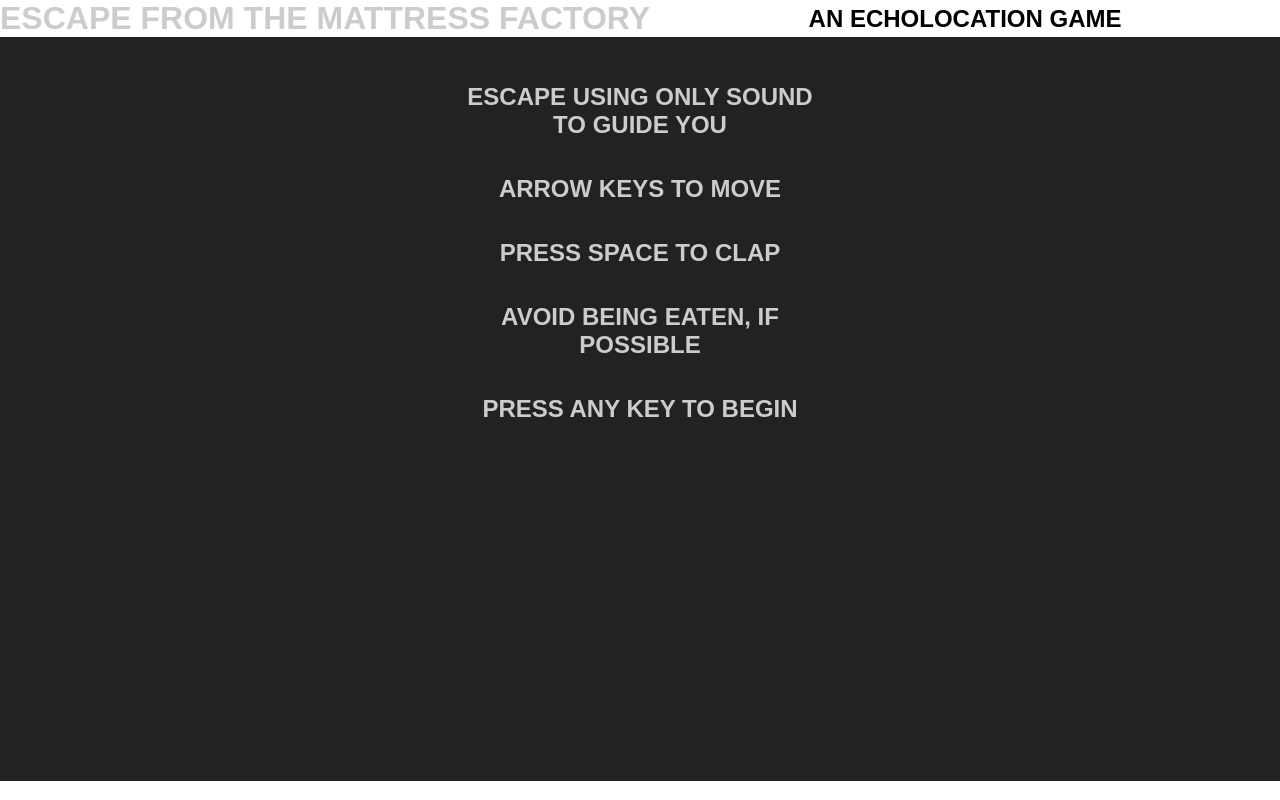
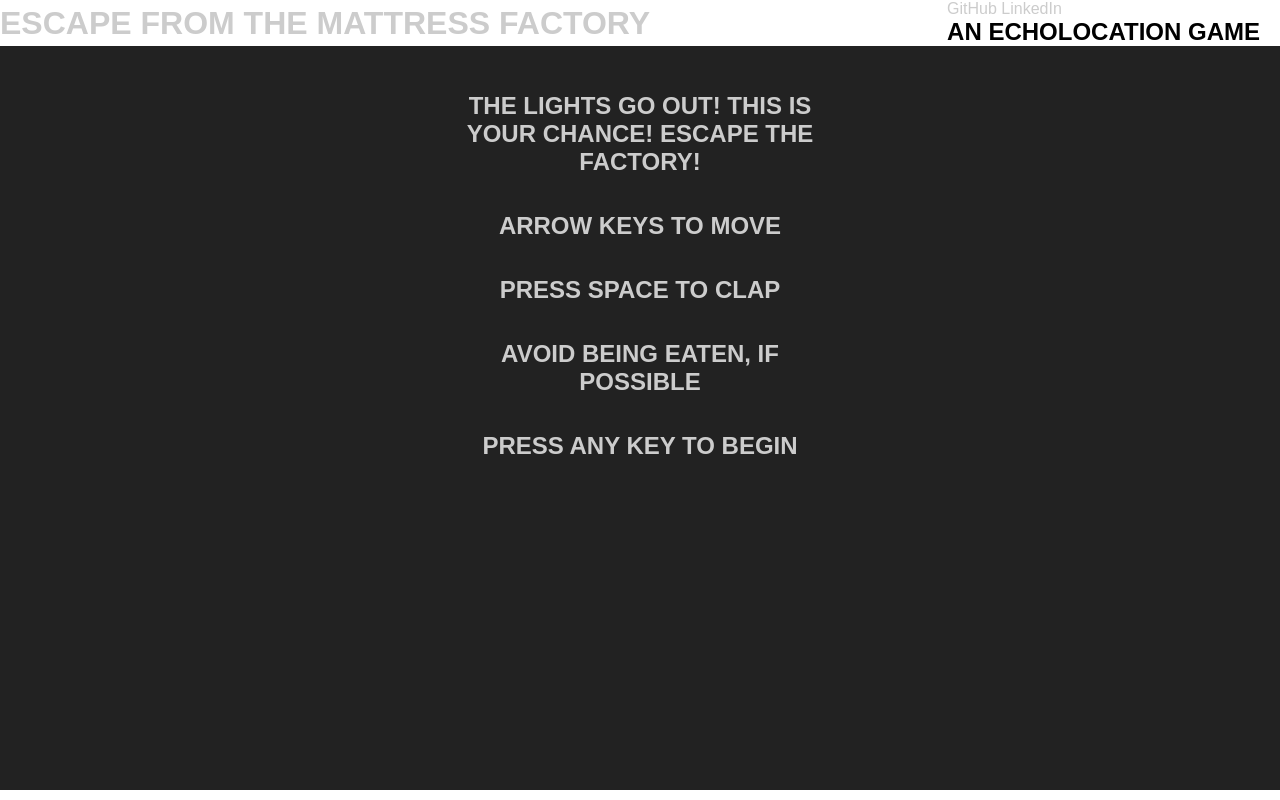
Before and after one commit to samblyon/mattressFactory, a website built with webpack: page index.html in a window 1280 px wide. Built offline with nearby package versions, Linux system fonts and the light colour scheme.

Commit message:
tweaked wording and added more monsters to 5

```diff
--- a/css/master.css
+++ b/css/master.css
@@ -2,6 +2,19 @@ body, h1, h2, h3, header, p, a {
   margin: 0;
   border: 0;
   font-family: sans-serif;
+}
+
+.nav-list {
+  padding-right: 20px;
+}
+
+a {
+  color: #ccc;
+  text-decoration: none;
+}
+
+a:hover {
+  color: #222;
 }
 
 .game-area {
--- a/index.html
+++ b/index.html
@@ -10,13 +10,23 @@
   <body>
     <header>
       <h1 class="title">ESCAPE FROM THE MATTRESS FACTORY</h1>
-      <h2>AN ECHOLOCATION GAME<h2>
+      <div class="nav-list">
+        <span>
+          <a href="https://github.com/samblyon/mattressFactory">
+            GitHub
+          </a>
+          <a href="https://linkedin.com/in/samuellyon">
+            LinkedIn
+          </a>
+        </span>
+        <h2>AN ECHOLOCATION GAME</h2>
+      </div>
     </header>
     <div class="game-area">
       <div id="splash" class="splash">
         <div class="splash-text">
           <h1 class="level"></h1><br><br>
-          <h2>ESCAPE USING ONLY SOUND TO GUIDE YOU</h2><br><br>
+          <h2>THE LIGHTS GO OUT! THIS IS YOUR CHANCE! ESCAPE THE FACTORY!</h2><br><br>
           <h2>ARROW KEYS TO MOVE</h2><br><br>
           <h2>PRESS SPACE TO CLAP</h2><br><br>
           <h2>AVOID BEING EATEN, IF POSSIBLE</h2><br><br>
--- a/js/map.js
+++ b/js/map.js
@@ -178,8 +178,10 @@ Map.LEVELS = {
     ],
     playerStart: {x: .05, y: .5},
     monsters: [
-      {x: .05, y: .05},
-      {x: .05, y: .95}
+      {x: .05, y: .15},
+      {x: .05, y: .85},
+      {x: .55, y: .35},
+      {x: .55, y: .75}
     ]
   },
   6: {
```
Also changed, not shown: bundle.js (+5 -5 lines), 1 other file.
